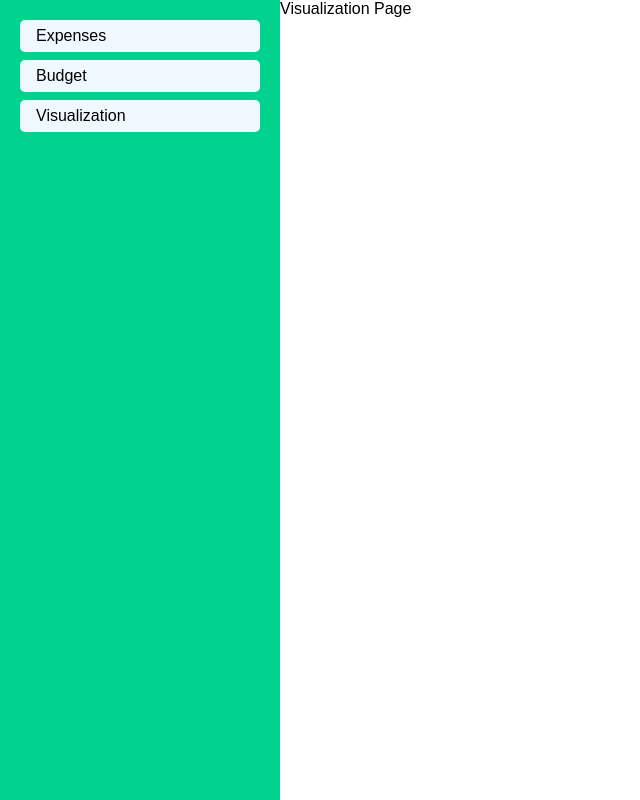
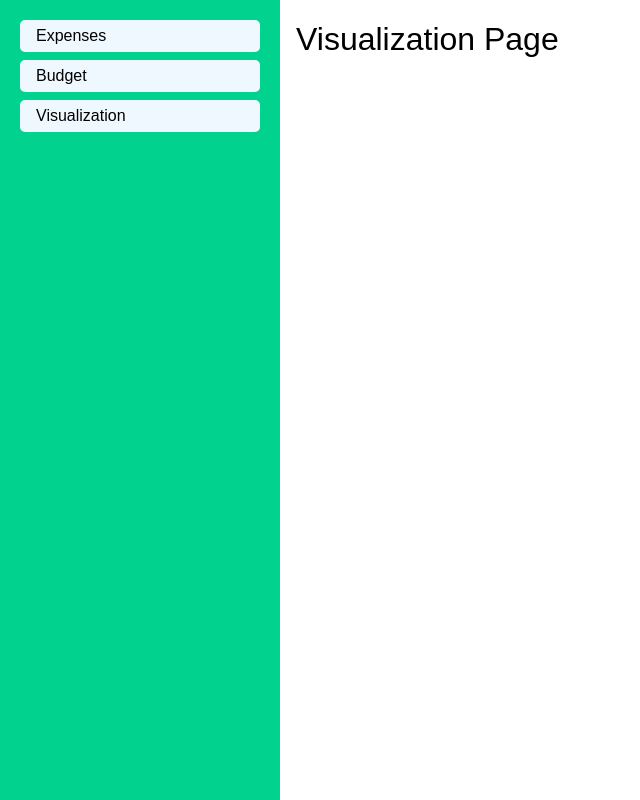
Before and after one commit to Akhee123/personal-finance-app, a React (Vite) app: page /visualization in a window 1280 px wide. Shown: the whole page, without its empty margins (0-640 px from the left). Built offline with nearby package versions, Linux system fonts and the light colour scheme; no server answers.

Commit message:
Chart init

```diff
--- a/package.json
+++ b/package.json
@@ -9,7 +9,9 @@
     "preview": "vite preview"
   },
   "dependencies": {
+    "chart.js": "^4.2.1",
     "react": "^18.2.0",
+    "react-chartjs-2": "^5.2.0",
     "react-dom": "^18.2.0",
     "react-router-dom": "^6.8.2",
     "reactjs-popup": "^2.0.5"
--- a/src/pages/VisualizationPage/VisualizationPage.jsx
+++ b/src/pages/VisualizationPage/VisualizationPage.jsx
@@ -2,7 +2,9 @@
 function VisualizationPage() {
   return (
     <>
-        <div>Visualization Page</div>
+      <div>
+        <h1>Visualization Page</h1>
+      </div>
     </>
   );
 }
```
Also changed, not shown: src/components/Visualization/Chart/Chart.jsx (added, +32 -0 lines), 1 other file (tests, documents, lock files or other folders). Lines whose indentation alone changed are shown as unchanged.
